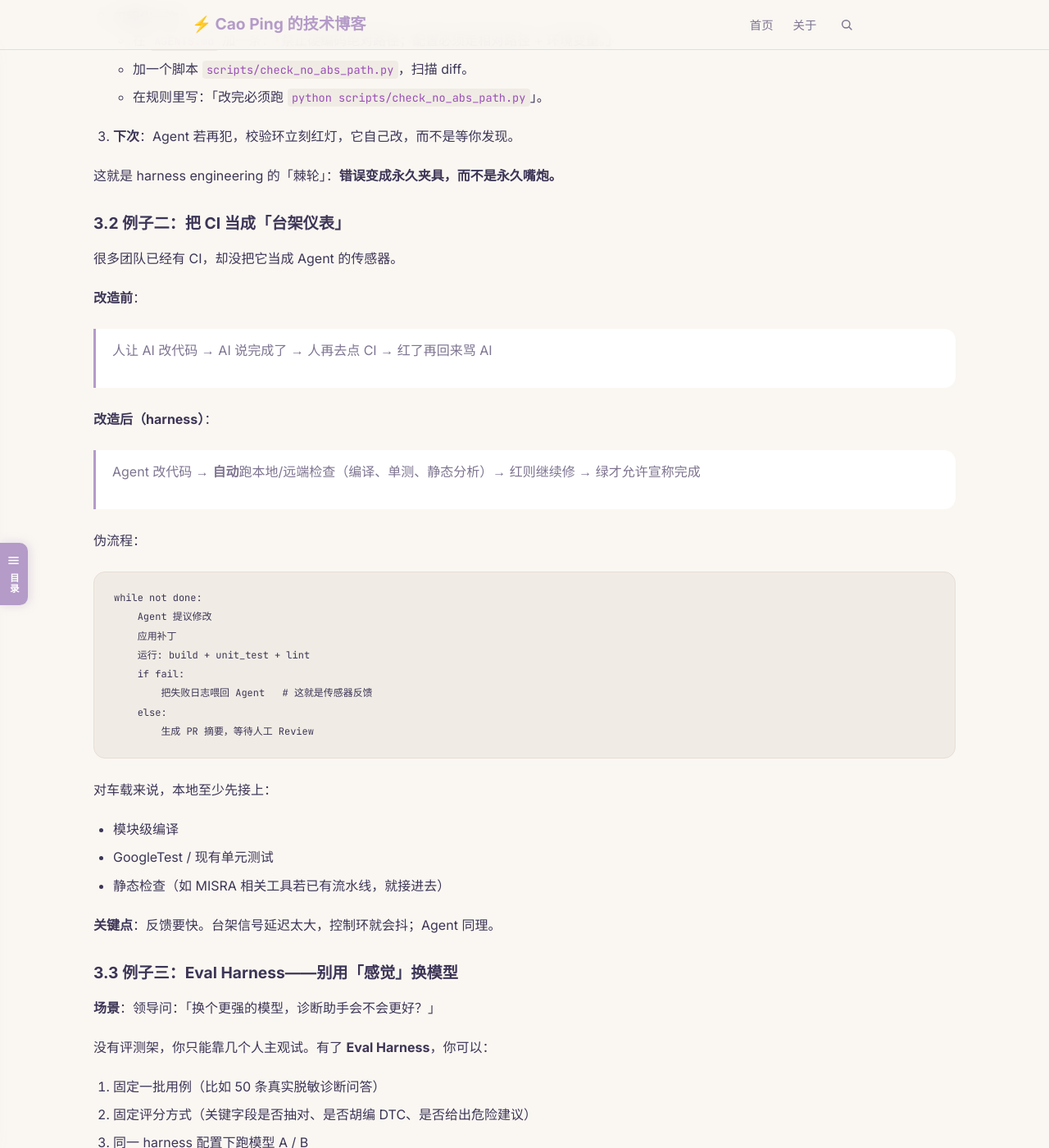
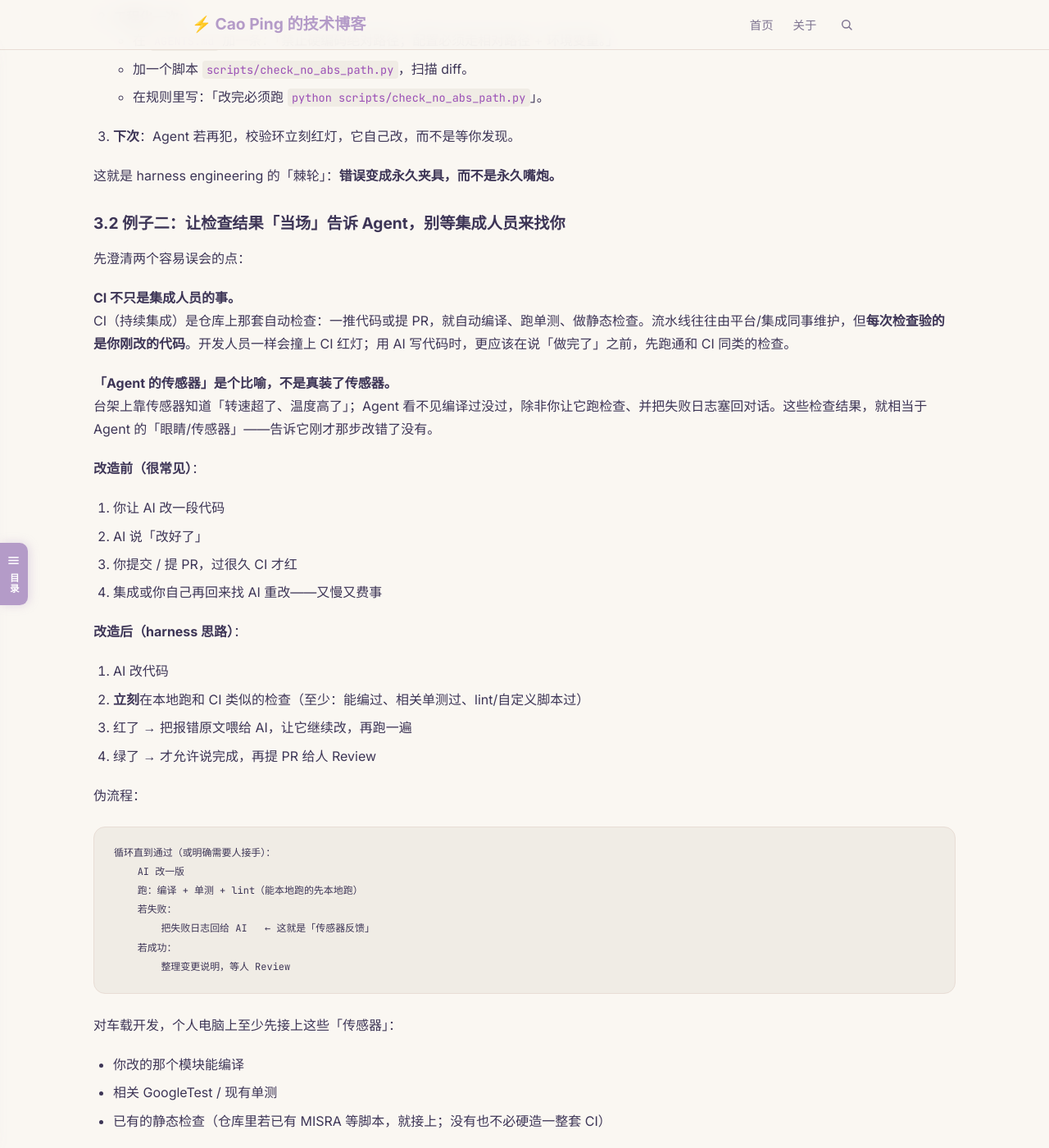
Before and after one commit to caoping0623/caoping0623.github.io, a Jekyll site: the page built from _posts/2026-07-30-ai-harness.md, in a window 1280 px wide and 1400 px high, scrolled down 5449 px. Shown: the whole window at 82% size. Built offline with Jekyll 4.4.1, drawn with Linux system fonts in a browser that asks for light colours; some of the changed text lies outside the part shown.

Commit message:
docs: 重写 3.2，说清开发侧检查与传感器比喻
Co-authored-by: Cursor <cursoragent@cursor.com>

````diff
--- a/_posts/2026-07-30-ai-harness.md
+++ b/_posts/2026-07-30-ai-harness.md
@@ -210,38 +210,49 @@ Hashimoto 强调的重点就在这里：**给 Agent 快速、高质量的「你
 
 这就是 harness engineering 的「棘轮」：**错误变成永久夹具，而不是永久嘴炮。**
 
-### 3.2 例子二：把 CI 当成「台架仪表」
+### 3.2 例子二：让检查结果「当场」告诉 Agent，别等集成人员来找你
 
-很多团队已经有 CI，却没把它当成 Agent 的传感器。
+先澄清两个容易误会的点：
 
-**改造前**：
+**CI 不只是集成人员的事。**
+CI（持续集成）是仓库上那套自动检查：一推代码或提 PR，就自动编译、跑单测、做静态检查。流水线往往由平台/集成同事维护，但**每次检查验的是你刚改的代码**。开发人员一样会撞上 CI 红灯；用 AI 写代码时，更应该在说「做完了」之前，先跑通和 CI 同类的检查。
 
-> 人让 AI 改代码 → AI 说完成了 → 人再去点 CI → 红了再回来骂 AI
+**「Agent 的传感器」是个比喻，不是真装了传感器。**
+台架上靠传感器知道「转速超了、温度高了」；Agent 看不见编译过没过，除非你让它跑检查、并把失败日志塞回对话。这些检查结果，就相当于 Agent 的「眼睛/传感器」——告诉它刚才那步改错了没有。
 
-**改造后（harness）**：
+**改造前（很常见）**：
 
-> Agent 改代码 → **自动**跑本地/远端检查（编译、单测、静态分析）→ 红则继续修 → 绿才允许宣称完成
+1. 你让 AI 改一段代码
+2. AI 说「改好了」
+3. 你提交 / 提 PR，过很久 CI 才红
+4. 集成或你自己再回来找 AI 重改——又慢又费事
+
+**改造后（harness 思路）**：
+
+1. AI 改代码
+2. **立刻**在本地跑和 CI 类似的检查（至少：能编过、相关单测过、lint/自定义脚本过）
+3. 红了 → 把报错原文喂给 AI，让它继续改，再跑一遍
+4. 绿了 → 才允许说完成，再提 PR 给人 Review
 
 伪流程：
 
 ```text
-while not done:
-    Agent 提议修改
-    应用补丁
-    运行: build + unit_test + lint
-    if fail:
-        把失败日志喂回 Agent   # 这就是传感器反馈
-    else:
-        生成 PR 摘要，等待人工 Review
+循环直到通过（或明确需要人接手）：
+    AI 改一版
+    跑：编译 + 单测 + lint（能本地跑的先本地跑）
+    若失败：
+        把失败日志回给 AI   ← 这就是「传感器反馈」
+    若成功：
+        整理变更说明，等人 Review
 ```
 
-对车载来说，本地至少先接上：
+对车载开发，个人电脑上至少先接上这些「传感器」：
 
-- 模块级编译
-- GoogleTest / 现有单元测试
-- 静态检查（如 MISRA 相关工具若已有流水线，就接进去）
+- 你改的那个模块能编译
+- 相关 GoogleTest / 现有单测
+- 已有的静态检查（仓库里若已有 MISRA 等脚本，就接上；没有也不必硬造一整套 CI）
 
-**关键点**：反馈要快。台架信号延迟太大，控制环就会抖；Agent 同理。
+远端 CI 仍然有用：它是合码前的第二道闸。但**第一道闸应在开发侧**，否则 AI 每次都要等集成流水线红了才知道错——反馈太慢，改起来也费劲。
 
 ### 3.3 例子三：Eval Harness——别用「感觉」换模型
 
````
